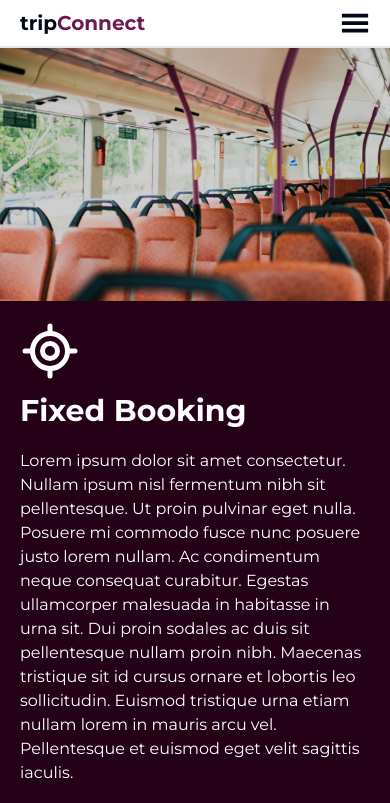
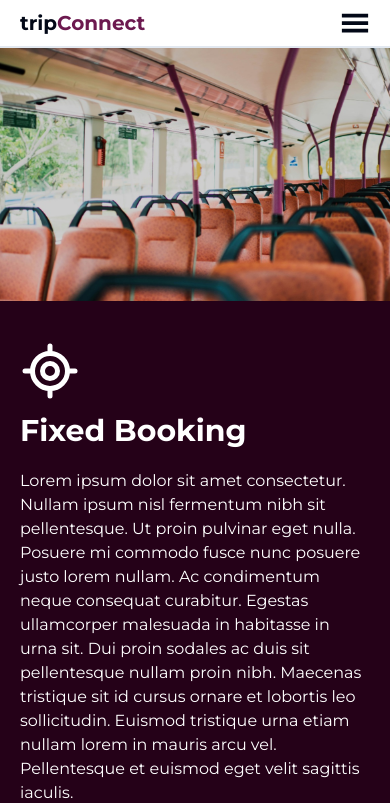
Before and after one commit to YawOtuo/trip-connect, a Next.js app: page /fixed-bookings in a window 390 px wide. Shown: the top 803 px of the page. Built offline with nearby package versions, Linux system fonts and the light colour scheme.

Commit message:
"Update padding in booking layout component"

```diff
--- a/src/app/(app)/(booking)/layout.tsx
+++ b/src/app/(app)/(booking)/layout.tsx
@@ -13,7 +13,7 @@ function Layout({ children }: { children: React.ReactNode }) {
               : "bg-[url('/fixed1.png')]"
           }  bg-no-repeat bg-cover h-[30vh] lg:h-fit lg:min-h-[90vh] bg-center w-full lg:w-[40%]`}></div>
 
-        <div className="w-full lg:w-[60%] px-5 lg:px-16 py-5 lg:py-10">
+        <div className="w-full lg:w-[60%] px-5 lg:px-16 py-10 lg:py-10">
           {children}
         </div>
       </div>
```
